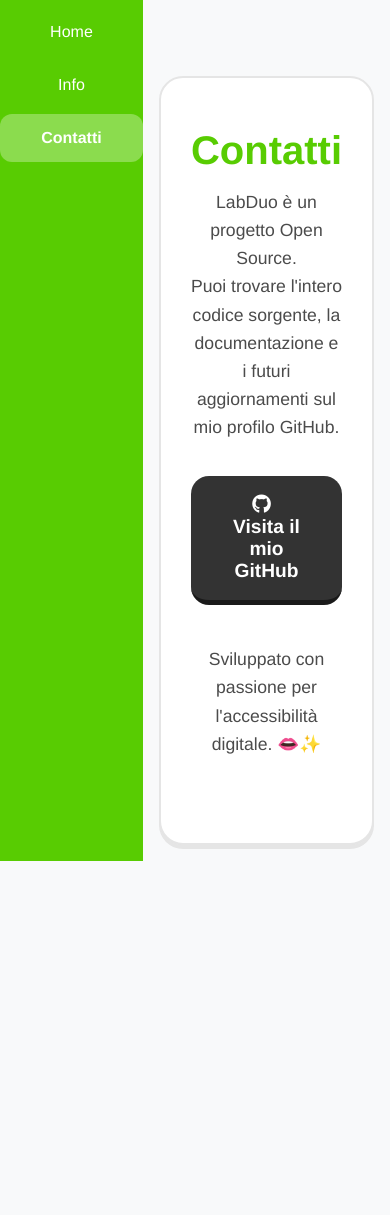
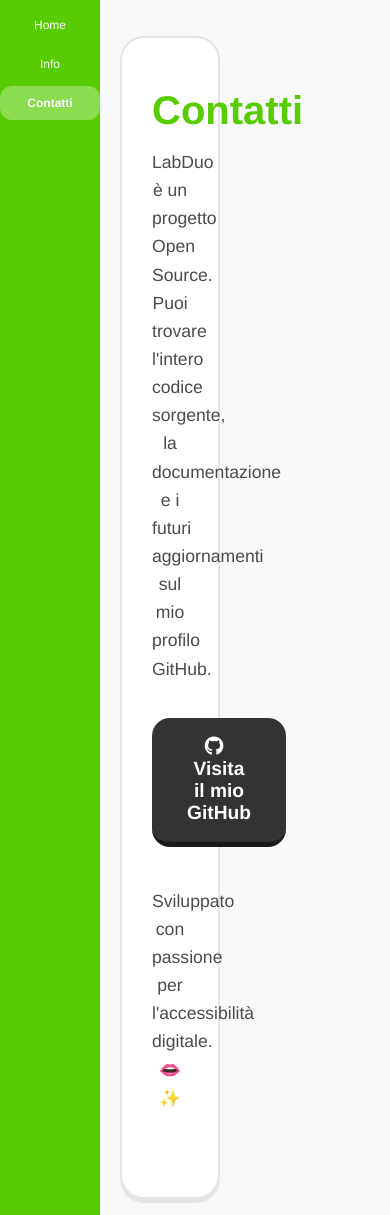
Before and after one commit to GerrySpeaker/Tirocinio_v2, a Flask app: page /contact in a window 390 px wide. Before the commit the page ends 861 px from the top, so only its background shows below. Run offline with Flask 3, Linux system fonts and the light colour scheme.

Commit message:
Cambiamento responsive per about e contact

```diff
--- a/app/static/css/styles.css
+++ b/app/static/css/styles.css
@@ -27,7 +27,17 @@ body { font-family: "Helvetica Neue", Arial, sans-serif; background: #f8f9fa; co
 
 
 /* Sidebar Duolingo */
-.sidebar { width: 250px; background: #58cc02; color: white; padding-top: 2rem; position: fixed; top: 0; bottom: 0; left: 0; }
+.sidebar {
+  width: 250px;
+  background: #58cc02;
+  color: white;
+  padding-top: 2rem;
+  position: fixed;
+  top: 0;
+  bottom: 0;
+  left: 0;
+  z-index: 100;
+}
 .sidebar-logo img { width: 180px; margin: 0 auto; display: block; }
 
 .sidebar-nav a {
@@ -51,7 +61,13 @@ body { font-family: "Helvetica Neue", Arial, sans-serif; background: #f8f9fa; co
 .progress-bar { height: 100%; background: #58cc02; width: 0%; transition: width 0.4s; }
 
 /* Contenuto */
-.content-wrapper { margin-left: 250px; flex: 1; padding: 2rem; }
+.content-wrapper {
+  margin-left: 250px;  /* Lascia lo spazio per la sidebar */
+  width: calc(100% - 250px);
+  display: flex;
+  justify-content: center;  /* Centra orizzontalmente il contenuto */
+}
+
 main { max-width: 700px; margin: 0 auto; text-align: center; padding-top: 60px; }
 h1 { font-size: 42px; margin-bottom: 20px; }
 
@@ -124,10 +140,10 @@ h1 { font-size: 42px; margin-bottom: 20px; }
 
 /* Container principale per dare respiro alla pagina dell'about */
 .about-container {
+    width: 100%;
     max-width: 800px;
     margin: 0 auto;
-    padding: 40px 20px;
-    font-family: 'Segoe UI', Tahoma, Geneva, Verdana, sans-serif;
+    padding-top: 40px;
 }
 
 .about-header {
@@ -155,6 +171,7 @@ h1 { font-size: 42px; margin-bottom: 20px; }
     border-radius: 20px;
     padding: 25px;
     margin-bottom: 20px;
+    width: 100;
     transition: transform 0.2s, border-color 0.2s;
 }
 
@@ -247,3 +264,43 @@ h1 { font-size: 42px; margin-bottom: 20px; }
   color: #afafaf;
   font-size: 0.9rem;
 }
+
+/* Per le pagine di about e contact */
+@media (max-width: 768px) {
+  .sidebar {
+    width: 100px;
+  }
+
+  .sidebar-logo img {
+    width: 70px;
+  }
+
+  .sidebar-nav a {
+    font-size: 12px;
+    text-align: center;
+    padding: 10px 5px;
+  }
+
+  /* Modifiche solamente per about e contact */
+  .about-main, .contact-main {
+    padding-top: 20px;
+    align-items: flex-start;
+  }
+
+  .about-container, .contact-card {
+    width: 100px;
+    max-width: 100%;
+    margin: auto;
+  }
+
+  .info-card {
+    flex-direction: column;
+    text-align: center;
+    padding: 20px;
+  }
+
+  .card-icon{
+    margin-right: 0;
+    margin-bottom: 15px;
+  }
+}
```
Also changed, not shown: 1 other file.
